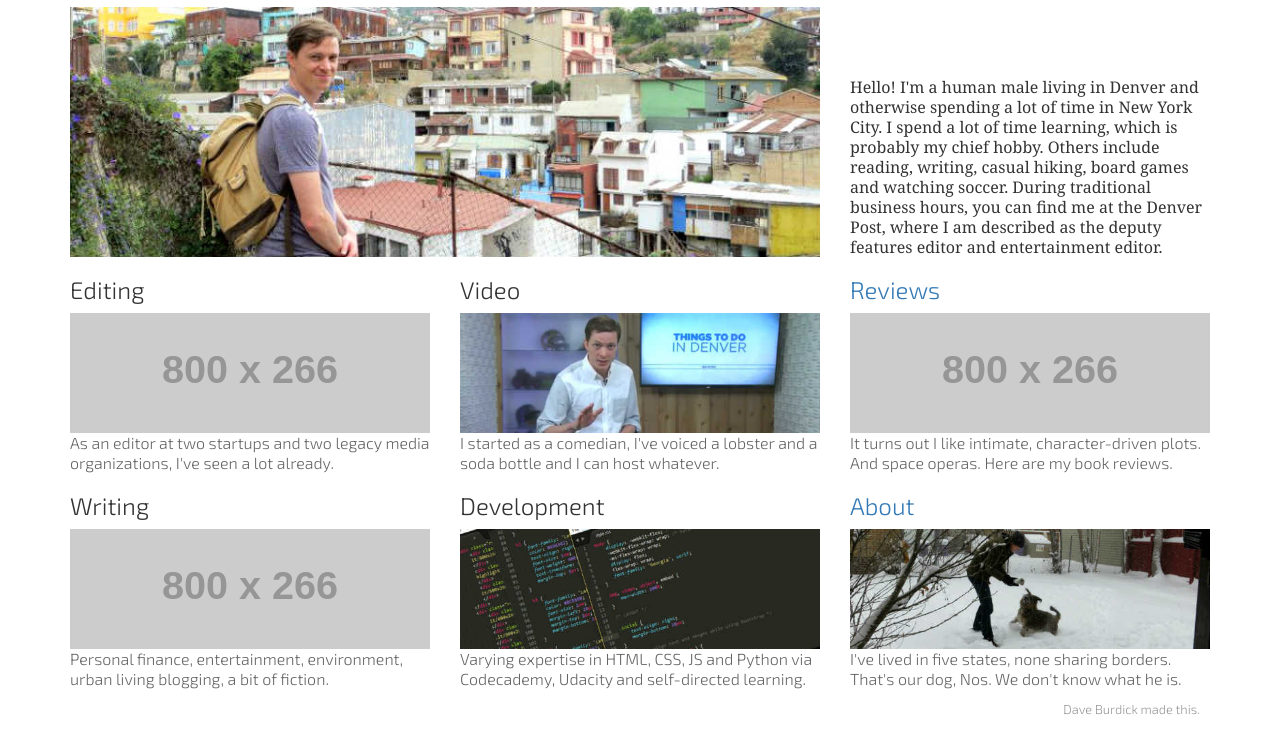
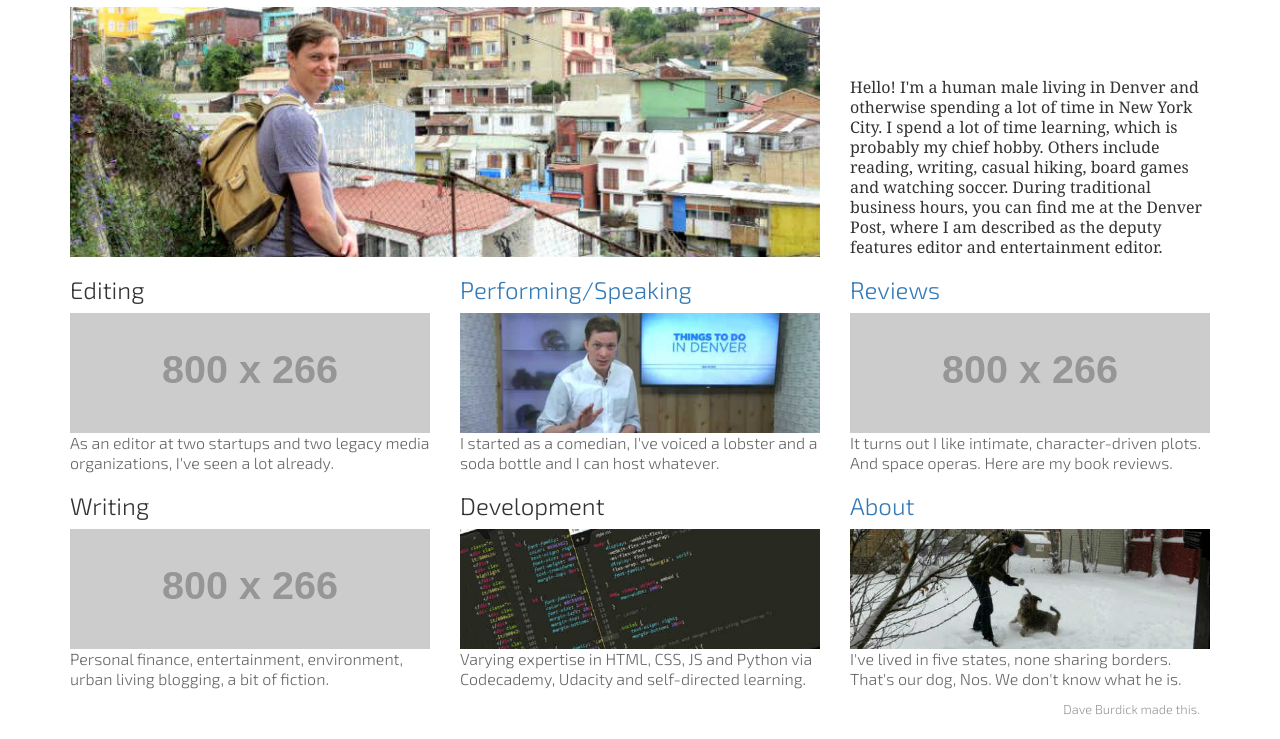
Before and after one commit to dwburdick/dotcom, a website: page index.htm in a window 1280 px wide. Shown: the part 84-823 px from the top of the page. Drawn offline with Linux system fonts and the light colour scheme; placeholder pictures from the web are drawn by us; a web font is replaced by a local one.

Commit message:
Add link to Speaking page (and change name from Video to Speaking)

```diff
--- a/index.htm
+++ b/index.htm
@@ -51,13 +51,13 @@
 						As an editor at two startups and two legacy media organizations, I've seen a lot already.
 					</div>
 				</div>
-				<div class="col-md-4">
-					<h3>Video</h3>
+				<div class="col-md-4"><a href="video.htm">
+					<h3>Performing/Speaking</h3>
 					<picture>
 						<source media="(min-width:531px) and (max-width:1000px)" srcset="images/video-highlight_800w.jpg">
 						<source media="(max-width:530px)" srcset="images/video-highlight_530w.jpg">
 						<img alt="A screengrab of Dave Burdick talking to the camera in a video studio." src="images/video-highlight_530w.jpg">
-					</picture>
+					</picture></a>
 					<div class="teaser-text">
 						I started as a comedian, I've voiced a lobster and a soda bottle and I can host whatever.
 					</div>
```
